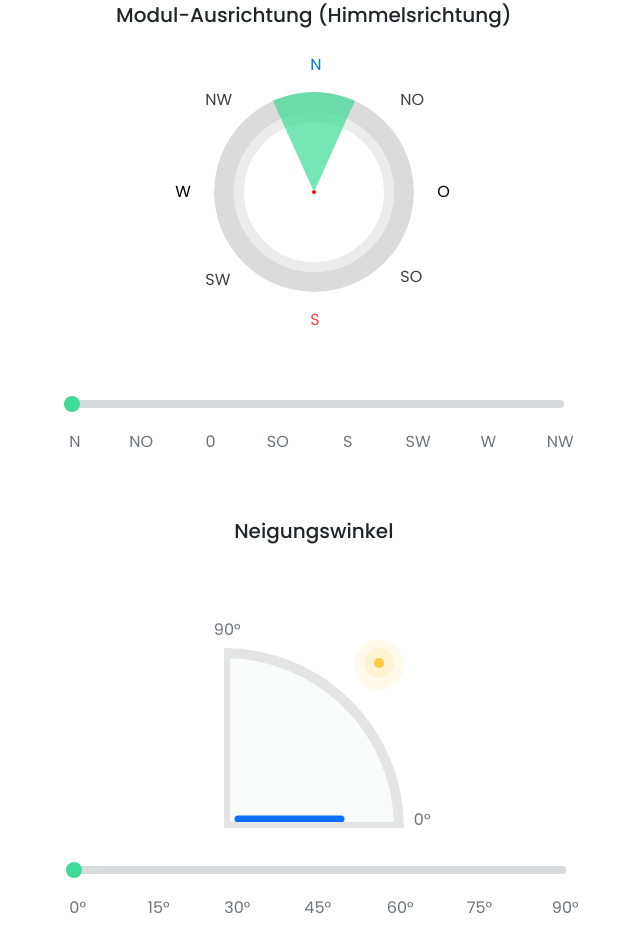
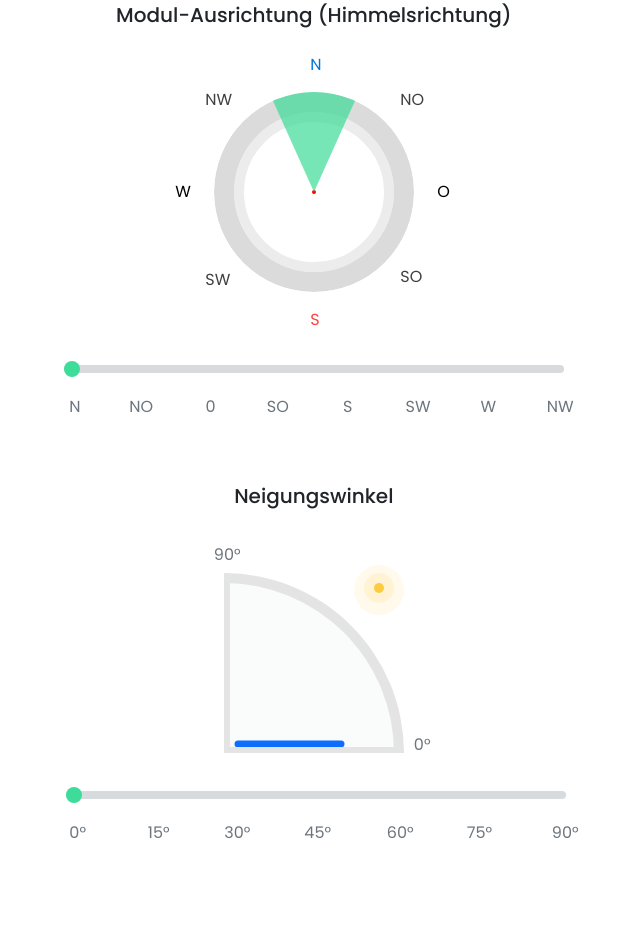
Before and after one commit to dang1707vu/ertragsrechner, a website: page index.html in a window 1280 px wide. Shown: the part 589-1537 px from the top of the page, without its empty margins (158-798 px from the left). After the commit the page ends 1462 px from the top, so only its background shows below. Drawn offline with nearby package versions, Linux system fonts and the light colour scheme.

Commit message:
adjust distance

```diff
--- a/main.scss
+++ b/main.scss
@@ -136,6 +136,7 @@ ul .btn {
     display: flex;
     height: 100%;
     margin-top: 165px;
+    margin-bottom: -35px;
     margin-left: 45%;
   }
 
@@ -281,7 +282,7 @@ ul .btn {
   .angle-wrapper {
     position: relative;
     height: 100%;
-    margin-top: 205px;
+    margin-top: 165px;
     margin-left: 50%;
     transform: translate(-50%, -50%);
     width: 200px;
```
Also changed, not shown: style.css, 1 other file.
